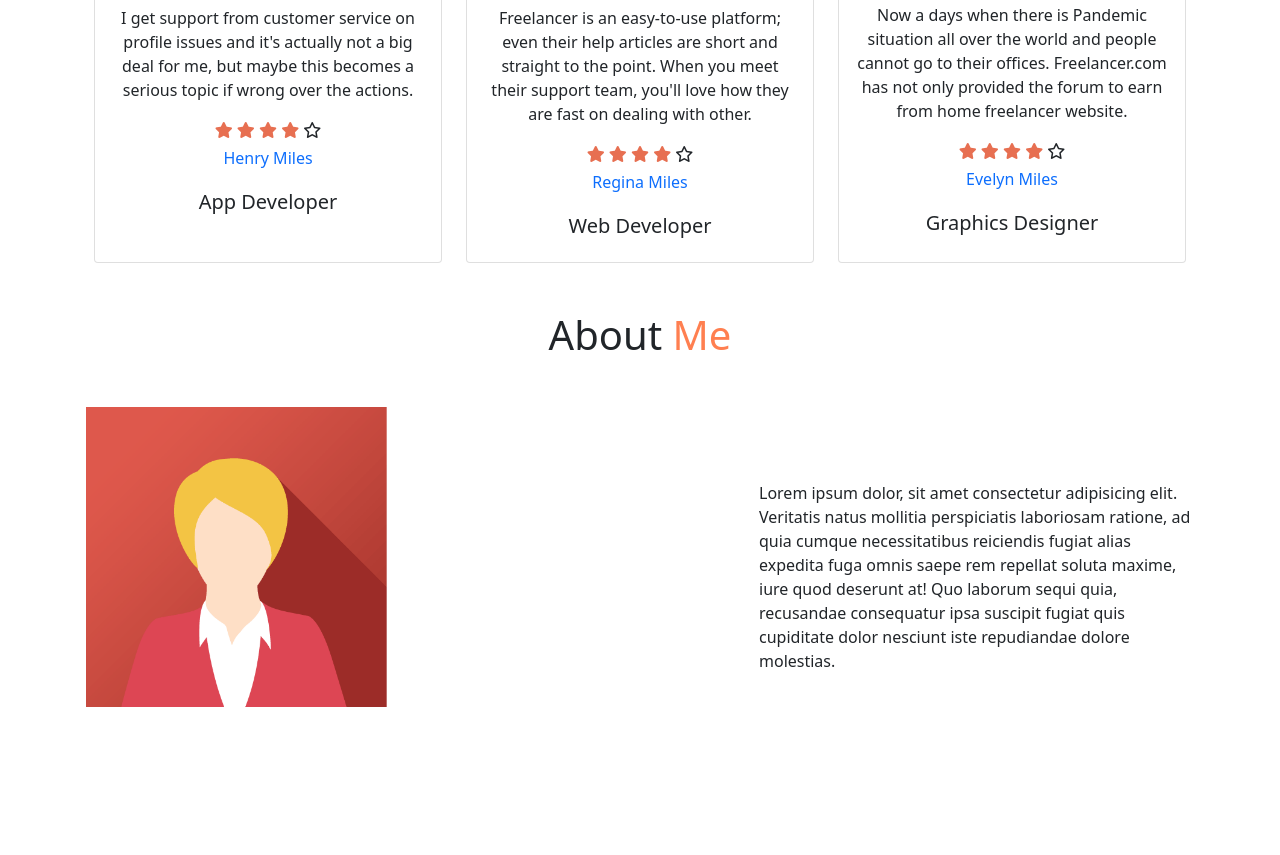
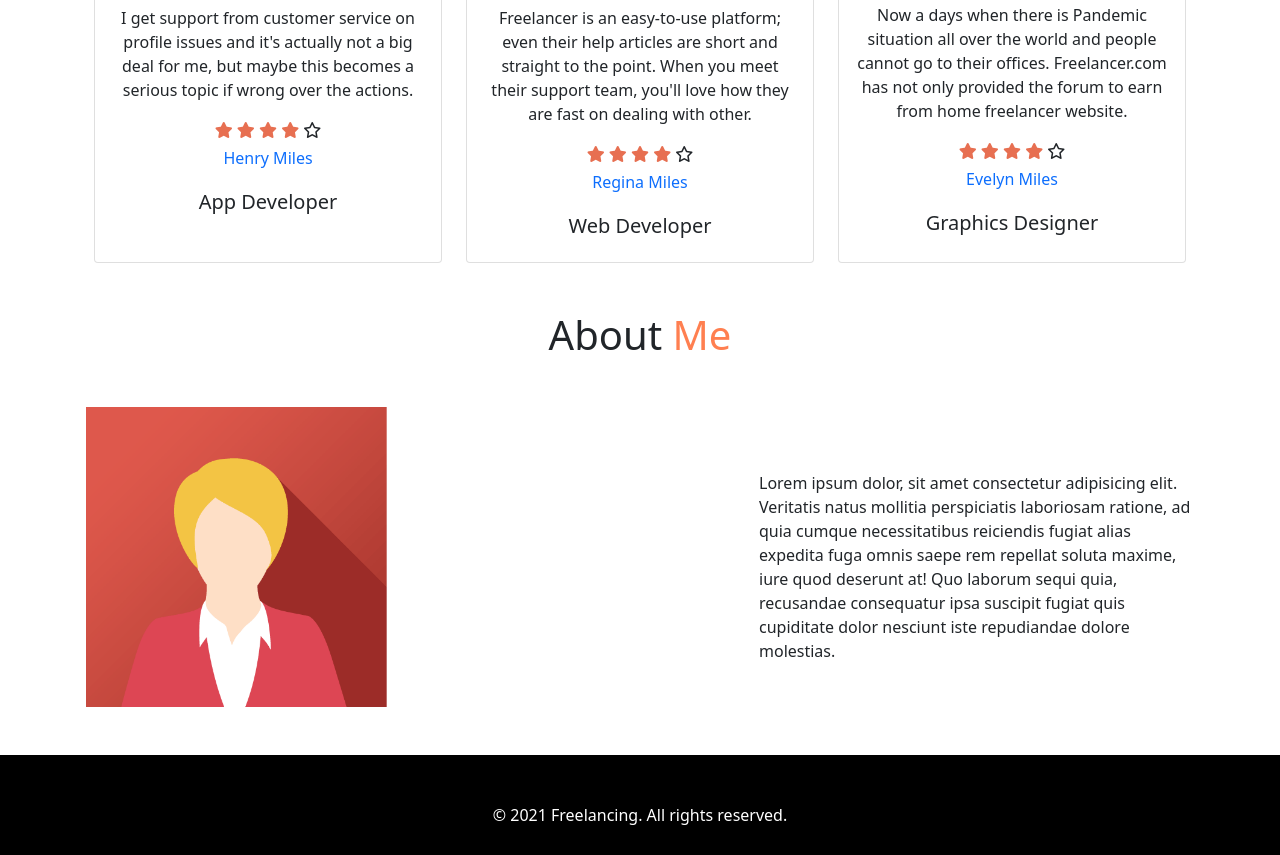
Before and after one commit to FatemaAkter11/Freelancing-Website, a plain HTML site: page index.html in a window 1280 px wide. Shown: the part 1419-2274 px from the top of the page. Before the commit the page ends 2126 px from the top, so only its background shows below. Drawn offline with nearby package versions, Linux system fonts and the light colour scheme.

Commit message:
footer part done

```diff
--- a/index.html
+++ b/index.html
@@ -181,7 +181,7 @@
                     </div>
                 </div>
                 <div class="col-lg-5 ps-4 pt-4">
-                    <p style="padding-top: 50px;">Lorem ipsum dolor, sit amet consectetur adipisicing elit. Veritatis
+                    <p style="padding-top: 40px;">Lorem ipsum dolor, sit amet consectetur adipisicing elit. Veritatis
                         natus mollitia perspiciatis
                         laboriosam ratione, ad quia cumque necessitatibus reiciendis fugiat alias expedita fuga omnis
                         saepe rem repellat soluta maxime, iure quod deserunt at! Quo laborum sequi quia, recusandae
@@ -191,6 +191,10 @@
             </div>
         </section>
     </main>
+    <!-- footer part -->
+    <footer class="footer mt-5" style="background-color: black; height: 100px;">
+        <p class="text-white px-2 pt-5 text-center">© 2021 Freelancing. All rights reserved.</p>
+    </footer>
 
 
     <!-- js cdn link -->
```
